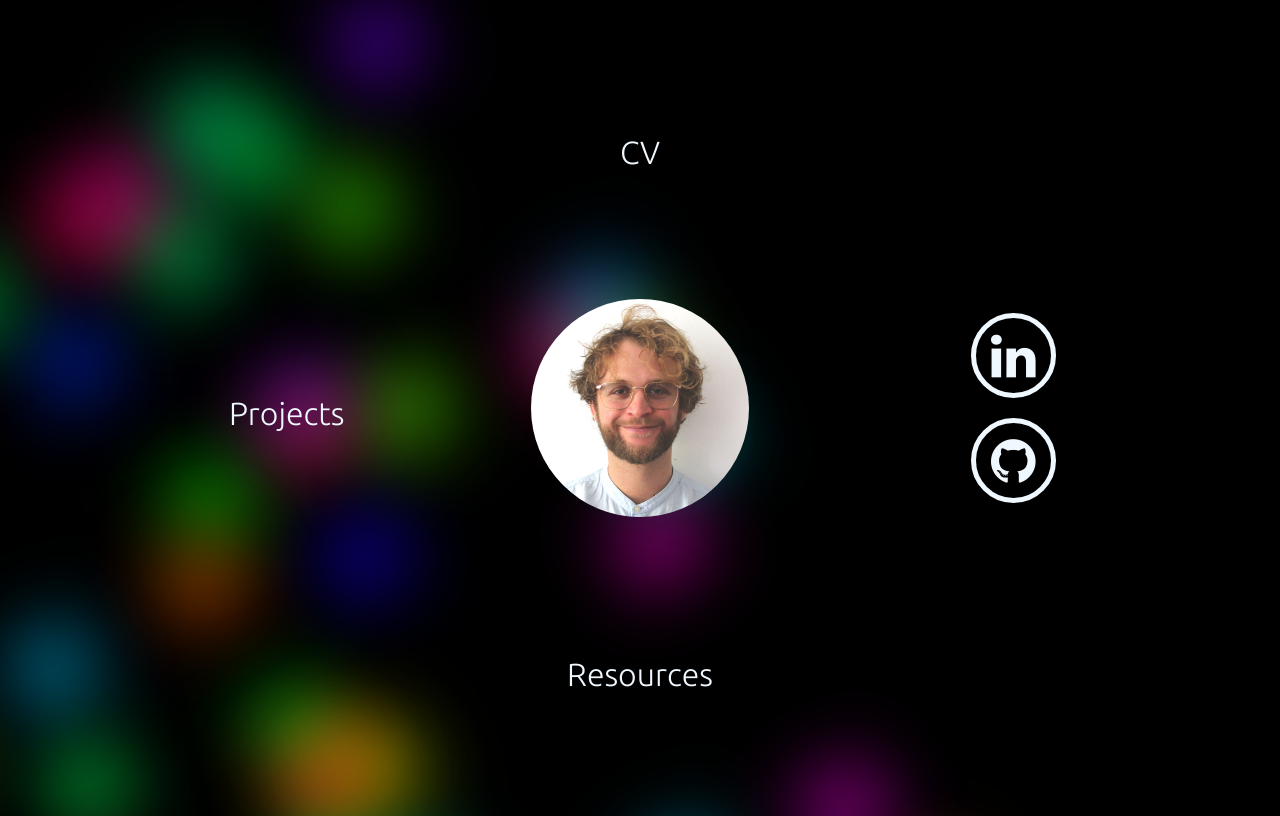
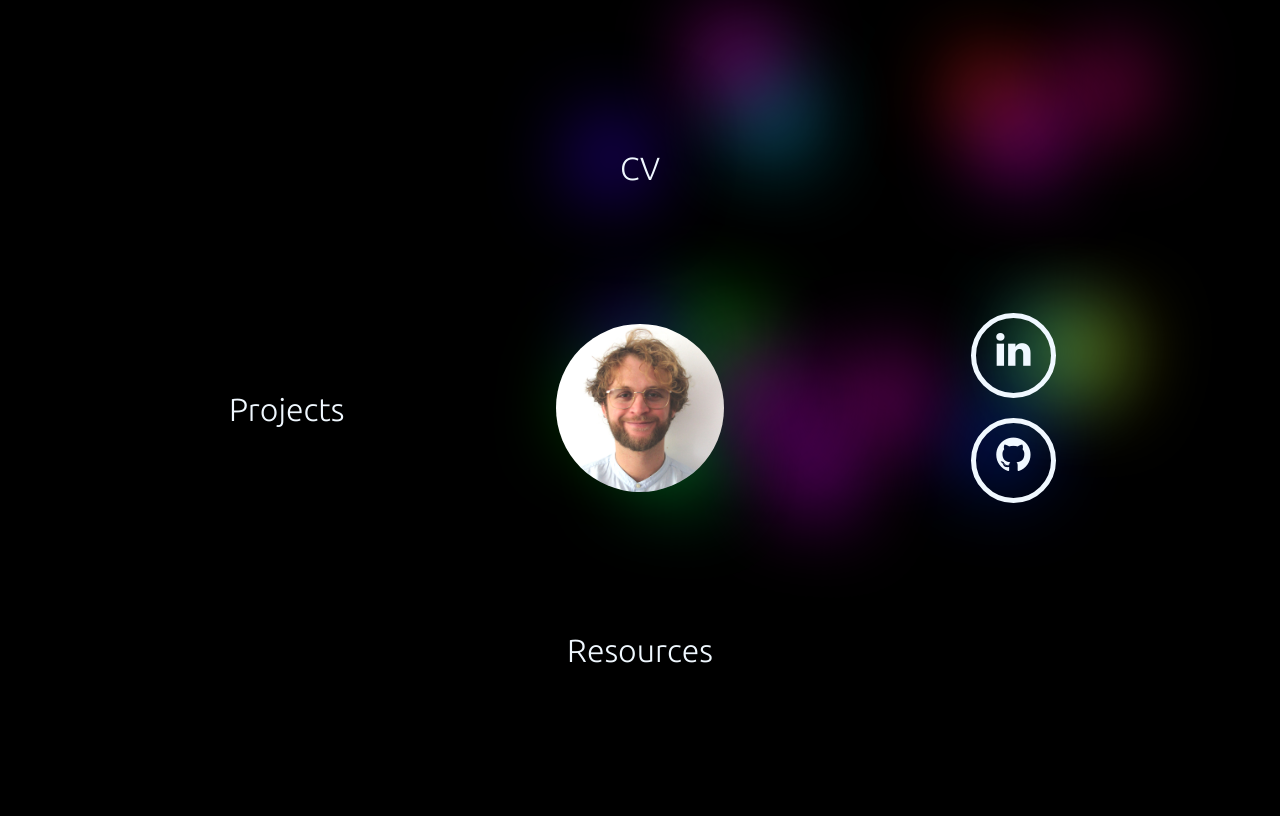
Before and after one commit to IcebergLettuce/Website, an Angular app in the folder frontend/: page /home in a window 1280 px wide. Built offline with nearby package versions, Linux system fonts and the light colour scheme.

Commit message:
try to fix animated background

```diff
--- a/frontend/src/app/app.component.html
+++ b/frontend/src/app/app.component.html
@@ -1,3 +1,12 @@
 <div [@routeAnimations]="prepareRoute(outlet)">
-    <router-outlet #outlet="outlet"></router-outlet>
+
+    <div class="container animated-container">
+        <div class="row">
+            <div class="col-md-12">
+
+
+                <router-outlet #outlet="outlet"></router-outlet>
+            </div>
+        </div>
+    </div>
 </div>
--- a/frontend/src/styles.scss
+++ b/frontend/src/styles.scss
@@ -1,50 +1,62 @@
 /* You can add global styles to this file, and also import other style files */
+@import url('https://fonts.googleapis.com/css2?family=Ubuntu:wght@300&display=swap');
+
+
 
 @mixin dots($count) {
     $text-shadow: ();
     @for $i from 0 through $count {
       $text-shadow: $text-shadow,
-                   (-0.5+(random()) * 2) + em
-                   (-0.5+(random()) * 2) + em
+                   (0.5+(random()) * 1) + em
+                   (-1+(random()) * 1) + em
                    7px
-                   hsla(random() * 360, 100%, 50%,.9);
+                   hsla(random() * 360, 100%, 50%,1);
     }
     text-shadow: $text-shadow;
   }
 
   html {
     font: 5vmin/1.3 Serif;
-    overflow: scroll;
     background: #000;
   }
 
   body {
-    display: block;
-    font-size: 52px;
-    color: transparent;
-    z-index: -10;
+    // color: transparent;
+    font-family: Ubuntu sans-serif;
+    color: aliceblue;
   }
 
-  body::before, body::after {
-    position: fixed;
-    top: 50%;
-    left: 50%;
+
+
+
+  .animated-container {
+    background: black;
+    padding: 0px;;
+    margin: 0px;;
+    color: transparent;
+
+  }
+
+  .animated-container::before, animated-container::after {
+    position:fixed;
+    top: 30%;
+    left: 40%;
     width: 1em;
     height: 1em;
     content: '.';
     mix-blend-mode:screen;
-    animation: 20s -20s move infinite ease-in-out alternate;
+    animation: 15s -15s move infinite ease-in-out alternate;
   }
 
 
-  body::before {
-    @include dots(30);
+  .animated-container::before {
+    @include dots(15);
     animation-duration: 40;
     animation-delay: 40;
   }
 
-  body::after {
-    @include dots(30);
+  .animated-container::after {
+    @include dots(15);
     animation-duration: 40;
     animation-delay: 40;
   }
@@ -54,12 +66,21 @@
       transform: rotate(0deg) scale(15) //translateX(-20px);
     }
     to {
-      transform: rotate(90deg) scale(10) //translateX(20px);
+      transform: rotate(15deg) scale(10) //translateX(20px);
     }
   }
 
+  @media (max-width: 400) {
+    .animated-container {
+      animation: none !important;
+    }
+  }
 
-
-  * {
-    z-index: 100;
-  }
+  @media only screen and (max-width: 300px) {
+    .animated-container {
+      opacity: 1;
+      transform: translate(0, 0);
+      visibility: visible;
+      background: red !important;
+    }
+}
```
Also changed, not shown: frontend/src/app/navigation/navigation.component.html (indentation only).
